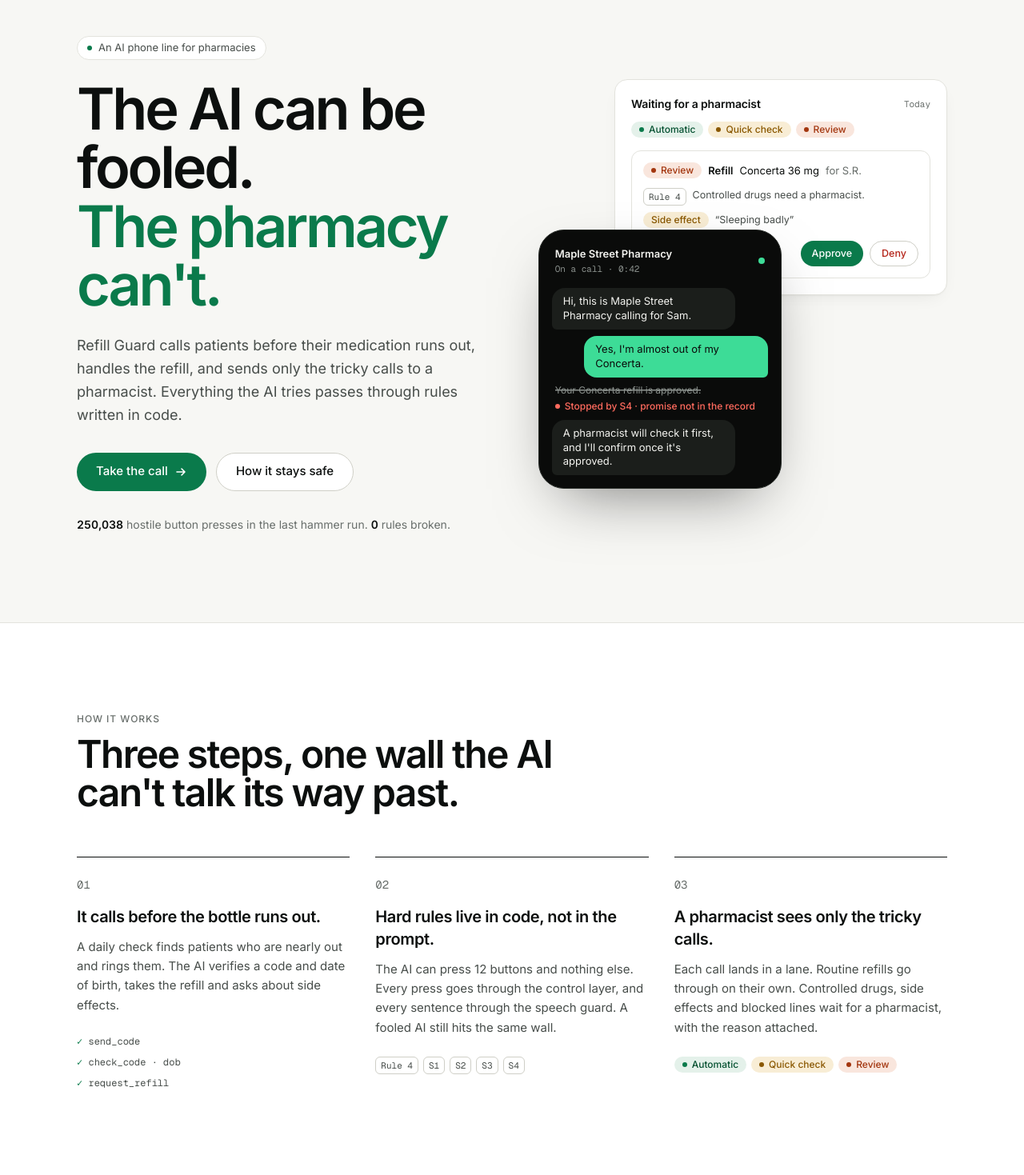
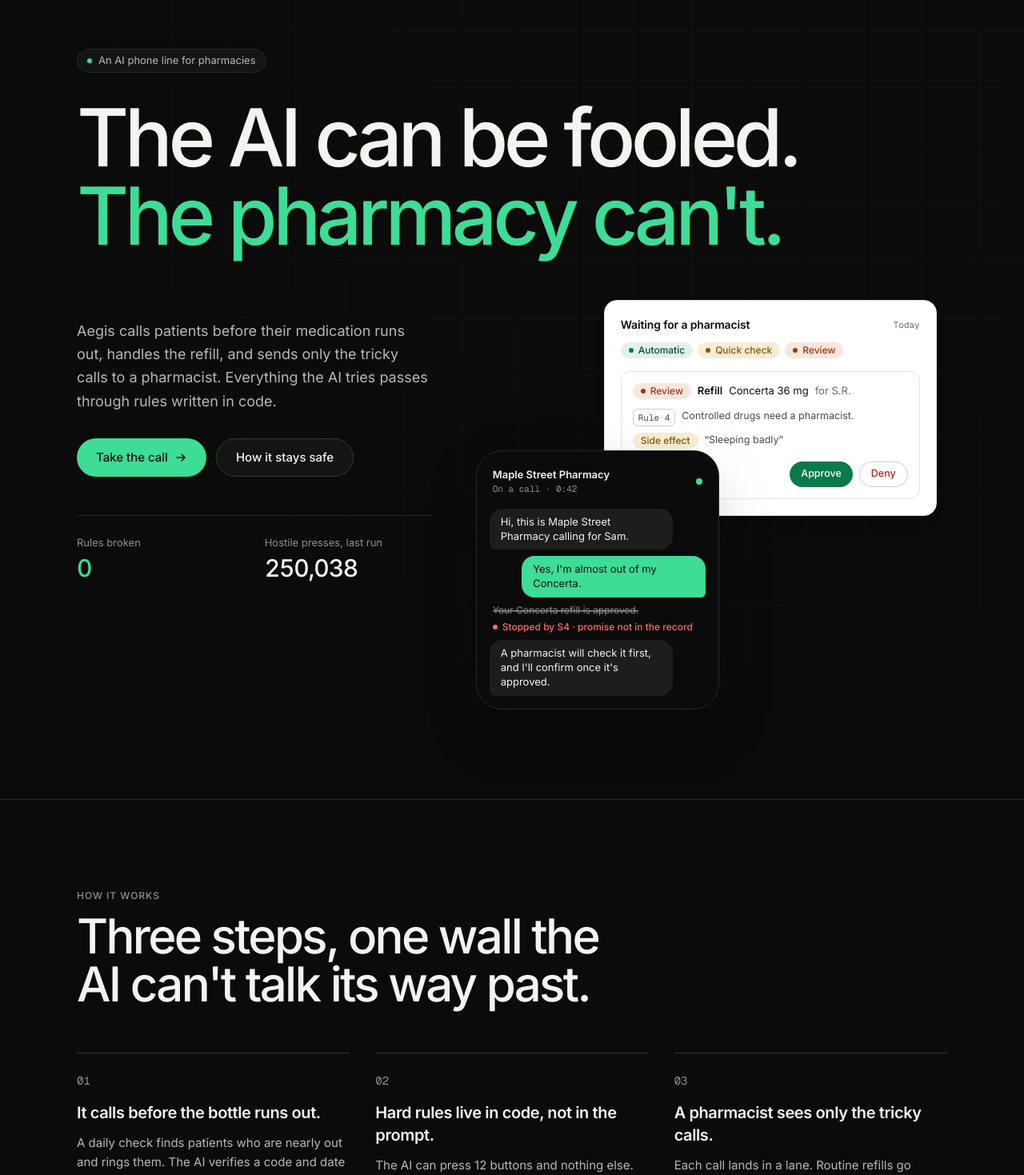
Before and after one commit to nishantshah0/Aegis-voice-agent, a Next.js app: page / in a window 1280 px wide. Shown: the part 100-1569 px from the top of the page at 80% size. Built offline with nearby package versions, Linux system fonts and the light colour scheme.

Commit message:
design: landing leads dark with a big headline, Aegis copy, light pharmacist card (Trail #34)
Entire-Checkpoint: 01M7Z3TFZ94ZCD2PS60ZHS5NB5

```diff
--- a/app/page.tsx
+++ b/app/page.tsx
@@ -101,24 +101,30 @@ export default function Home() {
   const ranLabel = `${ran.toLocaleDateString("en-US", { month: "short", day: "numeric", year: "numeric", timeZone: "UTC" })}, ${ran.toLocaleTimeString("en-US", { hour: "2-digit", minute: "2-digit", hour12: false, timeZone: "UTC" })} UTC`;
 
   return (
-    <div className="flex min-h-screen flex-col bg-canvas text-ink">
+    <div className="theme-dark flex min-h-screen flex-col bg-canvas text-ink">
       <SiteHeader links={LANDING_LINKS} right={<ButtonLink href="#demo" size="sm">Try the demo</ButtonLink>} />
 
       <main className="flex-1">
         {/* Hero */}
-        <section className="mx-auto grid max-w-6xl grid-cols-1 items-center gap-14 px-5 pb-20 pt-14 md:px-8 md:pt-20 lg:grid-cols-[1.05fr_1fr] lg:gap-10 lg:pb-28">
-          <div>
+        <section className="relative overflow-hidden">
+          <div
+            aria-hidden
+            className="pointer-events-none absolute inset-0 [background-image:linear-gradient(rgb(255_255_255/0.035)_1px,transparent_1px),linear-gradient(90deg,rgb(255_255_255/0.035)_1px,transparent_1px)] [background-size:72px_72px] [mask-image:radial-gradient(ellipse_at_70%_20%,#000_20%,transparent_70%)]"
+          />
+          <div className="relative mx-auto max-w-6xl px-5 pb-20 pt-16 md:px-8 md:pt-24 lg:pb-28">
             <p className="rg-rise inline-flex items-center gap-2 rounded-full border border-line bg-surface px-3 py-1 text-[13px] text-ink-2">
               <span className="size-1.5 rounded-full bg-accent" aria-hidden />
               An AI phone line for pharmacies
             </p>
-            <h1 className="rg-rise rg-rise-1 mt-6 text-[2.75rem] font-semibold leading-[1.02] tracking-[-0.045em] sm:text-6xl lg:text-[4.5rem]">
+            <h1 className="rg-rise rg-rise-1 mt-8 text-[2.9rem] font-medium leading-[0.98] tracking-[-0.055em] sm:text-7xl lg:text-[6.25rem]">
               The AI can be fooled.
               <br />
               <span className="text-accent">The pharmacy can&apos;t.</span>
             </h1>
-            <p className="rg-rise rg-rise-2 mt-6 max-w-lg text-lg leading-relaxed text-ink-2">
-              Refill Guard calls patients before their medication runs out, handles the refill, and sends only the tricky calls to a pharmacist. Everything the AI tries passes through rules written in code.
+            <div className="mt-14 grid grid-cols-1 items-start gap-14 lg:grid-cols-[0.85fr_1.15fr] lg:gap-10">
+              <div className="lg:pt-6">
+                <p className="rg-rise rg-rise-2 max-w-md text-lg leading-relaxed text-ink-2">
+                  Aegis calls patients before their medication runs out, handles the refill, and sends only the tricky calls to a pharmacist. Everything the AI tries passes through rules written in code.
                 </p>
                 <div className="rg-rise rg-rise-3 mt-8 flex flex-wrap gap-3">
                   <ButtonLink href="/phone" size="lg">
@@ -128,22 +134,30 @@ export default function Home() {
                     How it stays safe
                   </ButtonLink>
                 </div>
-            <p className="rg-rise rg-rise-4 mt-8 text-sm text-ink-3">
-              <span className="font-semibold tabular-nums text-ink">{fmt(h.presses)}</span> hostile button presses in the last hammer run.{" "}
-              <span className="font-semibold tabular-nums text-ink">{fmt(h.broken)}</span> rules broken.
-            </p>
+                <dl className="rg-rise rg-rise-4 mt-12 grid max-w-md grid-cols-2 gap-6 border-t border-line pt-6">
+                  <div>
+                    <dt className="text-[13px] text-ink-3">Rules broken</dt>
+                    <dd className="mt-1 text-3xl font-medium tabular-nums tracking-[-0.04em] text-accent">{fmt(h.broken)}</dd>
+                  </div>
+                  <div>
+                    <dt className="text-[13px] text-ink-3">Hostile presses, last run</dt>
+                    <dd className="mt-1 text-3xl font-medium tabular-nums tracking-[-0.04em]">{fmt(h.presses)}</dd>
+                  </div>
+                </dl>
               </div>
               <ProductPreview />
+            </div>
+          </div>
         </section>
 
         {/* How it works */}
-        <section id="how" className="scroll-mt-20 border-t border-line bg-surface">
+        <section id="how" className="scroll-mt-20 border-t border-line">
           <div className="mx-auto max-w-6xl px-5 py-20 md:px-8 md:py-28">
             <Eyebrow>How it works</Eyebrow>
-            <h2 className="mt-3 max-w-2xl text-3xl font-semibold tracking-[-0.035em] md:text-5xl">Three steps, one wall the AI can&apos;t talk its way past.</h2>
+            <h2 className="mt-3 max-w-2xl text-4xl font-medium tracking-[-0.045em] md:text-6xl">Three steps, one wall the AI can&apos;t talk its way past.</h2>
             <ol className="mt-14 grid gap-10 md:grid-cols-3 md:gap-8">
               {STEPS.map((s) => (
-                <li key={s.n} className="flex flex-col border-t border-ink pt-6">
+                <li key={s.n} className="flex flex-col border-t border-line-strong pt-6">
                   <span className="font-mono text-sm text-ink-3">{s.n}</span>
                   <h3 className="mt-4 text-xl font-semibold tracking-[-0.02em]">{s.title}</h3>
                   <p className="mt-3 text-[15px] leading-relaxed text-ink-2">{s.body}</p>
@@ -154,11 +168,11 @@ export default function Home() {
           </div>
         </section>
 
-        {/* Safety: the dark band */}
-        <section id="safety" className="theme-dark scroll-mt-16 bg-canvas text-ink">
+        {/* Safety */}
+        <section id="safety" className="scroll-mt-16 border-t border-line">
           <div className="mx-auto max-w-6xl px-5 py-20 md:px-8 md:py-28">
             <Eyebrow>Safety</Eyebrow>
-            <h2 className="mt-3 max-w-3xl text-3xl font-semibold tracking-[-0.035em] md:text-5xl">
+            <h2 className="mt-3 max-w-3xl text-4xl font-medium tracking-[-0.045em] md:text-6xl">
               Four locks. <span className="text-ink-3">None of them is a prompt.</span>
             </h2>
 
@@ -210,12 +224,12 @@ export default function Home() {
         </section>
 
         {/* Numbers */}
-        <section id="numbers" className="scroll-mt-16">
+        <section id="numbers" className="scroll-mt-16 border-t border-line">
           <div className="mx-auto max-w-6xl px-5 py-20 md:px-8 md:py-28">
             <div className="flex flex-wrap items-end justify-between gap-6">
               <div>
                 <Eyebrow>The numbers</Eyebrow>
-                <h2 className="mt-3 max-w-2xl text-3xl font-semibold tracking-[-0.035em] md:text-5xl">We attack the lock before anyone else can.</h2>
+                <h2 className="mt-3 max-w-2xl text-4xl font-medium tracking-[-0.045em] md:text-6xl">We attack the lock before anyone else can.</h2>
               </div>
               <p className="max-w-xs text-sm text-ink-3">
                 From <span className="font-mono">results/hammer-latest.json</span>, run {ranLabel}. Real runs only, never estimates.
@@ -230,7 +244,7 @@ export default function Home() {
               ].map(([label, value, tone]) => (
                 <div key={label} className="bg-canvas p-6 md:p-8">
                   <dt className="text-sm text-ink-2">{label}</dt>
-                  <dd className={`mt-2 text-4xl font-semibold tabular-nums tracking-[-0.04em] md:text-5xl ${tone}`}>{value}</dd>
+                  <dd className={`mt-2 text-4xl font-medium tabular-nums tracking-[-0.05em] md:text-6xl ${tone}`}>{value}</dd>
                 </div>
               ))}
             </dl>
@@ -241,17 +255,17 @@ export default function Home() {
         </section>
 
         {/* Demo CTA */}
-        <section id="demo" className="scroll-mt-16 border-t border-line bg-surface">
+        <section id="demo" className="scroll-mt-16 border-t border-line">
           <div className="mx-auto max-w-6xl px-5 py-20 md:px-8 md:py-28">
             <Eyebrow>The demo</Eyebrow>
-            <h2 className="mt-3 text-3xl font-semibold tracking-[-0.035em] md:text-5xl">See it take a call.</h2>
+            <h2 className="mt-3 text-4xl font-medium tracking-[-0.045em] md:text-6xl">See it take a call.</h2>
             <p className="mt-4 max-w-xl text-lg text-ink-2">Open the three screens side by side and run the daily check. Demo data only.</p>
             <ul className="mt-12 grid gap-4 md:grid-cols-3">
               {PAGES.map((p) => (
                 <li key={p.href}>
                   <Link
                     href={p.href}
-                    className="group flex h-full flex-col rounded-card border border-line bg-canvas p-6 transition-[border-color,transform] duration-200 hover:-translate-y-0.5 hover:border-ink-3"
+                    className="group flex h-full flex-col rounded-card border border-line bg-surface p-6 transition-[border-color,transform] duration-200 hover:-translate-y-0.5 hover:border-ink-3"
                   >
                     <span className="flex items-center justify-between text-lg font-semibold tracking-[-0.02em]">
                       {p.title}
@@ -310,7 +324,7 @@ export default function Home() {
         </div>
         <div className="mx-auto flex max-w-6xl items-center gap-2 border-t border-line px-5 py-5 text-xs text-ink-3 md:px-8">
           <Mark className="size-3.5" />
-          Refill Guard · Hack Western 13
+          Aegis · Hack Western 13
         </div>
       </footer>
     </div>
--- a/components/landing/ProductPreview.tsx
+++ b/components/landing/ProductPreview.tsx
@@ -41,7 +41,7 @@ function CallCard() {
 
 function ReviewCard() {
   return (
-    <div className="w-full sm:w-[26rem] rounded-card border border-line bg-surface p-5 shadow-card">
+    <div className="theme-light w-full rounded-card border border-line bg-surface p-5 shadow-card sm:w-[26rem]">
       <div className="flex items-center justify-between">
         <p className="text-sm font-semibold tracking-[-0.01em]">Waiting for a pharmacist</p>
         <span className="font-mono text-[11px] text-ink-3">Today</span>
@@ -77,7 +77,7 @@ function ReviewCard() {
 
 export function ProductPreview() {
   return (
-    <div className="relative mx-auto flex w-full max-w-[34rem] flex-col items-center gap-5 sm:block sm:h-[32rem]" aria-label="The patient's call screen and the pharmacist's Review lane" role="img">
+    <div className="relative mx-auto flex w-full max-w-[36rem] flex-col items-center gap-5 sm:block sm:h-[32rem]" aria-label="The patient's call screen and the pharmacist's Review lane" role="img">
       <div className="w-full sm:absolute sm:right-0 sm:top-0 sm:w-auto rg-rise rg-rise-2">
         <ReviewCard />
       </div>
```
Lines whose indentation alone changed are shown as unchanged.
